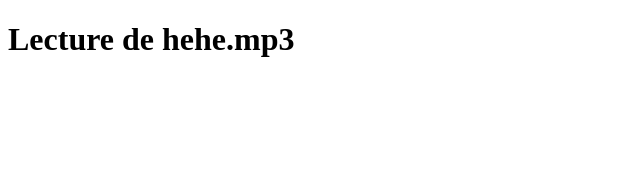
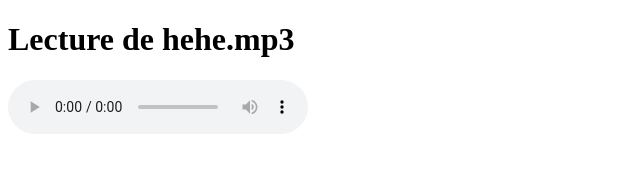
Before and after one commit to devomno/non, a plain HTML site: page index.html in a window 1280 px wide. Shown: the whole page, without its empty margins (0-640 px from the left). Drawn offline with Linux system fonts and the light colour scheme.

Commit message:
Update index.html

```diff
--- a/index.html
+++ b/index.html
@@ -8,7 +8,10 @@
 <body>
     <h1>Lecture de hehe.mp3</h1>
 
-    <!-- Utilisation de l'élément embed pour jouer hehe.mp3 -->
-    <embed src="hehe.mp3" autostart="true" hidden="true" />
+    <!-- Balise audio pour jouer hehe.mp3 -->
+    <audio controls>
+        <source src="hehe.mp3" type="audio/mpeg">
+        Votre navigateur ne supporte pas l'élément audio.
+    </audio>
 </body>
 </html>
```
